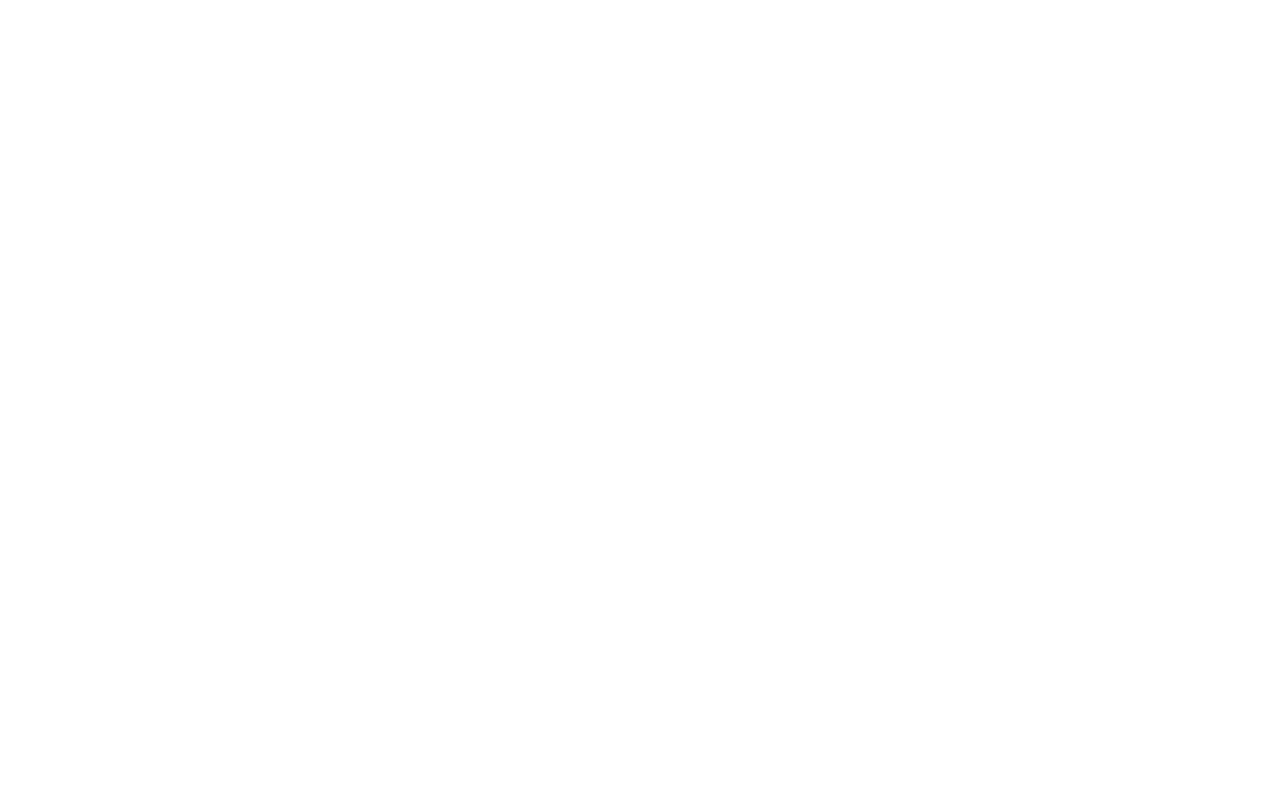
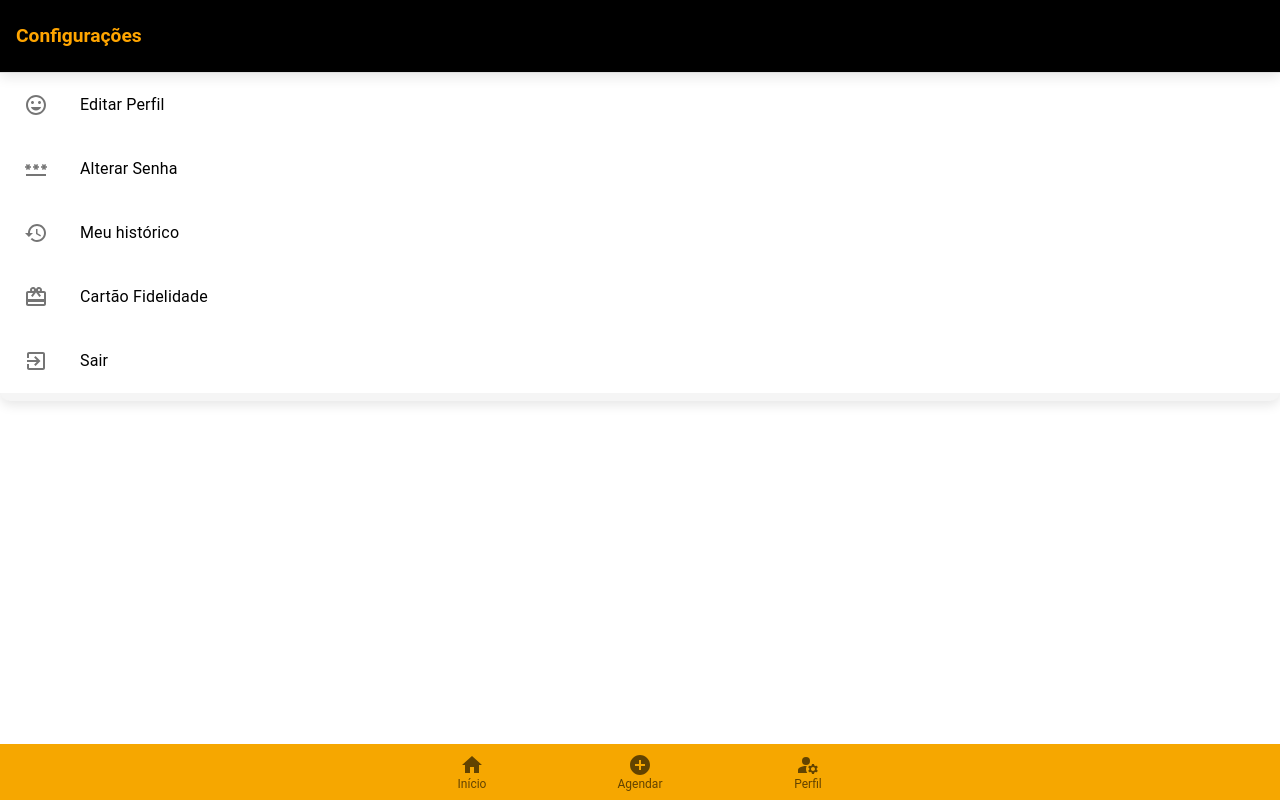
Before and after one commit to X5GuilhermeBR/barbershop-frontend, a React (Create React App) app: page /configuracoes in a window 1280 px wide. Before the commit this address had no page. Built offline with nearby package versions, Linux system fonts and the light colour scheme; sample sign-in values are in the browser's storage.

Commit message:
Criado página de configurações e ajustado navbar

```diff
--- a/src/App.jsx
+++ b/src/App.jsx
@@ -1,15 +1,16 @@
-import React from 'react';
-import { Route, BrowserRouter as Router, Routes } from 'react-router-dom';
-import { AuthProvider } from './context/AuthContext';
-import CreatedAccount from './pages/CreatedAccount/CreatedAccount';
-import History from './pages/History/History';
-import Home from './pages/Home/Home';
-import Login from './pages/Login/Login';
-import Profile from './pages/Profile/Profile';
-import Register from './pages/Register/Register';
-import Schedule from './pages/Schedule/Schedule';
-import VerifyEmail from './pages/VerifyEmail/VerifyEmail';
-import PrivateRoute from './privateRoute';
+import React from 'react'
+import { Route, BrowserRouter as Router, Routes } from 'react-router-dom'
+import { AuthProvider } from './context/AuthContext'
+import CreatedAccount from './pages/CreatedAccount/CreatedAccount'
+import History from './pages/History/History'
+import Home from './pages/Home/Home'
+import Login from './pages/Login/Login'
+// import Profile from './pages/Profile/Profile';
+import Options from './pages/Options/Options'
+import Register from './pages/Register/Register'
+import Schedule from './pages/Schedule/Schedule'
+import VerifyEmail from './pages/VerifyEmail/VerifyEmail'
+import PrivateRoute from './privateRoute'
 
 function App() {
   return (
@@ -31,10 +32,10 @@ function App() {
             }
           />
           <Route
-            path="/perfil"
+            path="/configuracoes"
             element={
               <PrivateRoute>
-                <Profile />
+                <Options />
               </PrivateRoute>
             }
           />
--- a/src/components/FooterNavigation/FooterNavigation.js
+++ b/src/components/FooterNavigation/FooterNavigation.js
@@ -3,7 +3,7 @@ import { BottomNavigation, BottomNavigationAction } from '@mui/material';
 import { Link } from 'react-router-dom';
 import HomeIcon from '@mui/icons-material/Home';
 import AddCircleIcon from '@mui/icons-material/AddCircle';
-import AccountCircleIcon from '@mui/icons-material/AccountCircle';
+import ManageAccountsIcon from '@mui/icons-material/ManageAccounts';
 
 function FooterNavigation() {
   return (
@@ -18,7 +18,7 @@ function FooterNavigation() {
     >
       <BottomNavigationAction component={Link} to="/inicio" label="Início" icon={<HomeIcon />} showLabel />
       <BottomNavigationAction component={Link} to="/agendar" label="Agendar" icon={<AddCircleIcon />} showLabel />
-      <BottomNavigationAction component={Link} to="/perfil" label="Perfil" icon={<AccountCircleIcon />} showLabel />
+      <BottomNavigationAction component={Link} to="/configuracoes" label="Perfil" icon={<ManageAccountsIcon />} showLabel />
     </BottomNavigation>
   );
 }
--- /dev/null
+++ b/src/pages/Options/Options.jsx
@@ -0,0 +1,84 @@
+import CardGiftcardIcon from '@mui/icons-material/CardGiftcard'
+import ExitToAppIcon from '@mui/icons-material/ExitToApp'
+import HistoryIcon from '@mui/icons-material/History'
+import InsertEmoticonIcon from '@mui/icons-material/InsertEmoticon'
+import PasswordIcon from '@mui/icons-material/Password'
+import List from '@mui/material/List'
+import ListItemButton from '@mui/material/ListItemButton'
+import ListItemIcon from '@mui/material/ListItemIcon'
+import ListItemText from '@mui/material/ListItemText'
+import ListSubheader from '@mui/material/ListSubheader'
+import * as React from 'react'
+import FooterNavigation from '../../components/FooterNavigation/FooterNavigation'
+
+export default function Options() {
+  return (
+    <>
+      <List
+        sx={{
+          width: '100%',
+          bgcolor: '#f5f5f5',
+          borderRadius: '10px',
+          boxShadow: '0px 4px 12px rgba(0, 0, 0, 0.1)',
+          '& .MuiListSubheader-root': {
+            fontWeight: 'bold',
+            fontSize: '1.2rem',
+            paddingTop: '12px',
+            paddingBottom: '12px',
+            borderBottom: '1px solid #ddd',
+            bgcolor: 'black', // Fundo preto
+            color: 'orange', // Texto laranja
+            boxShadow: '0px 4px 12px rgba(0, 0, 0, 0.1)', // Sombra
+            borderRadius: '0', // Remover borda curvada
+          },
+          '& .MuiListItemButton-root': {
+            '&:hover': {
+              backgroundColor: '#e0e0e0', // Fundo das opções ao passar o mouse
+            },
+            bgcolor: '#fff', // Fundo das opções
+            padding: '16px 24px', // Espaçamento maior
+          },
+        }}
+        component="nav"
+        aria-labelledby="nested-list-subheader"
+        subheader={
+          <ListSubheader component="div" id="nested-list-subheader">
+            Configurações
+          </ListSubheader>
+        }
+      >
+        <ListItemButton>
+          <ListItemIcon>
+            <InsertEmoticonIcon />
+          </ListItemIcon>
+          <ListItemText primary="Editar Perfil" />
+        </ListItemButton>
+        <ListItemButton>
+          <ListItemIcon>
+            <PasswordIcon />
+          </ListItemIcon>
+          <ListItemText primary="Alterar Senha" />
+        </ListItemButton>
+        <ListItemButton>
+          <ListItemIcon>
+            <HistoryIcon />
+          </ListItemIcon>
+          <ListItemText primary="Meu histórico" />
+        </ListItemButton>
+        <ListItemButton>
+          <ListItemIcon>
+            <CardGiftcardIcon />
+          </ListItemIcon>
+          <ListItemText primary="Cartão Fidelidade" />
+        </ListItemButton>
+        <ListItemButton>
+          <ListItemIcon>
+            <ExitToAppIcon />
+          </ListItemIcon>
+          <ListItemText primary="Sair" />
+        </ListItemButton>
+      </List>
+      <FooterNavigation />
+    </>
+  );
+}
```
